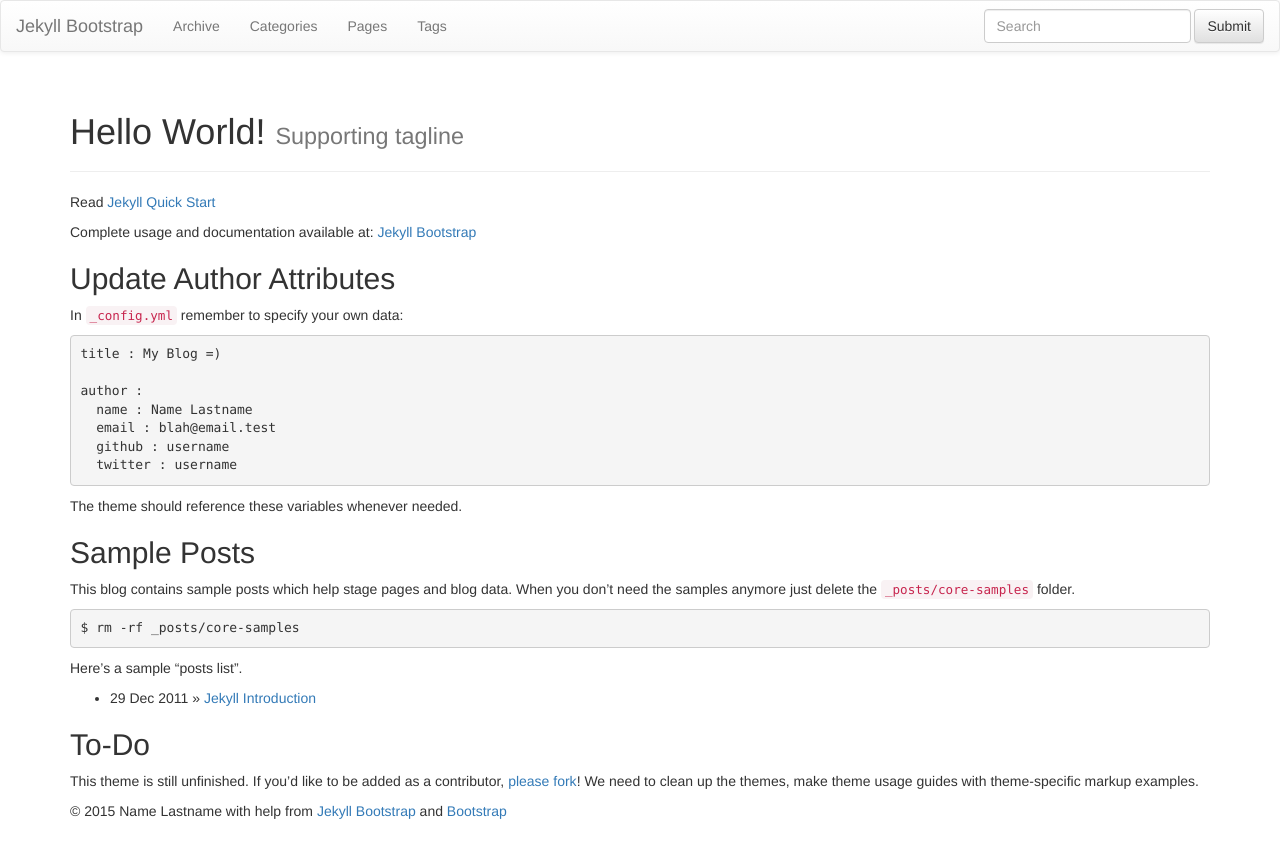
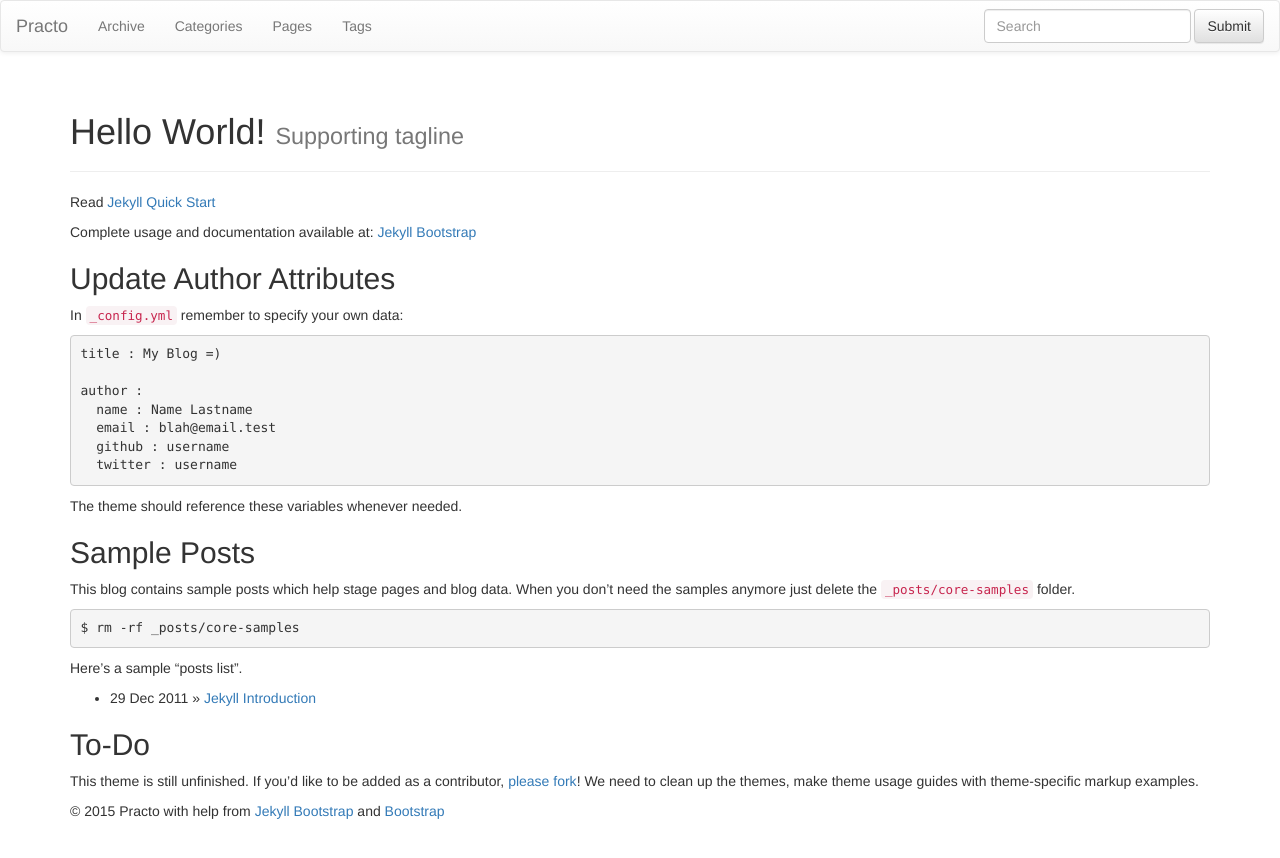
Before and after one commit to practo/practo.github.io, a Jekyll site: the page built from index.md, in a window 1280 px wide. Shown: the top 858 px of the page. Built offline with Jekyll 4.4.1, drawn with Linux system fonts in a browser that asks for light colours; nearby versions of some CDN libraries; library files that are not in the unit come from our copies.

Commit message:
Config changes

```diff
--- a/_config.yml
+++ b/_config.yml
@@ -8,14 +8,13 @@
 # Themes are encouraged to use these universal variables
 # so be sure to set them if your theme uses them.
 #
-title : Jekyll Bootstrap
-tagline: Site Tagline
+title : Practo
+tagline: Engineering Blog
 author :
-  name : Name Lastname
-  email : blah@email.test
-  github : username
-  twitter : username
-  feedburner : feedname
+  name : Practo
+  email : dev@practo.com
+  github : practo
+  twitter : practodev
 
 # The production_url is only used when full-domain names are needed
 # such as sitemap.txt
@@ -25,7 +24,7 @@
 # Else if you are pushing to username.github.io, replace with your username.
 # Finally if you are pushing to a GitHub project page, include the project name at the end.
 #
-production_url : http://username.github.io
+production_url : http://practo.github.io
 
 # All Jekyll-Bootstrap specific configurations are namespaced into this hash
 #
```
